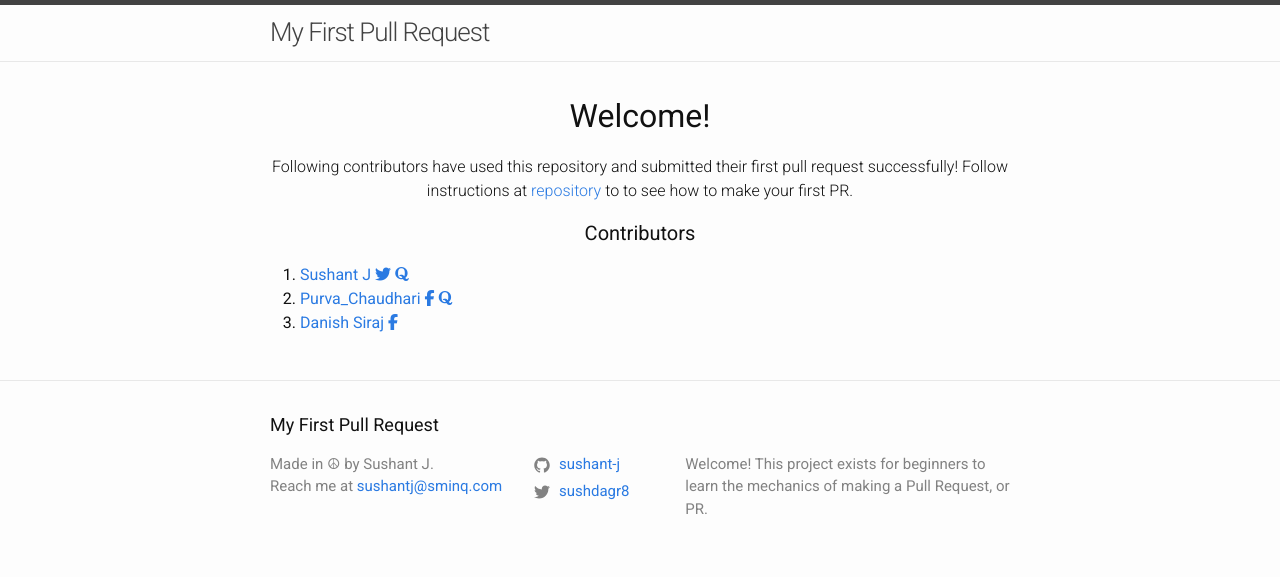
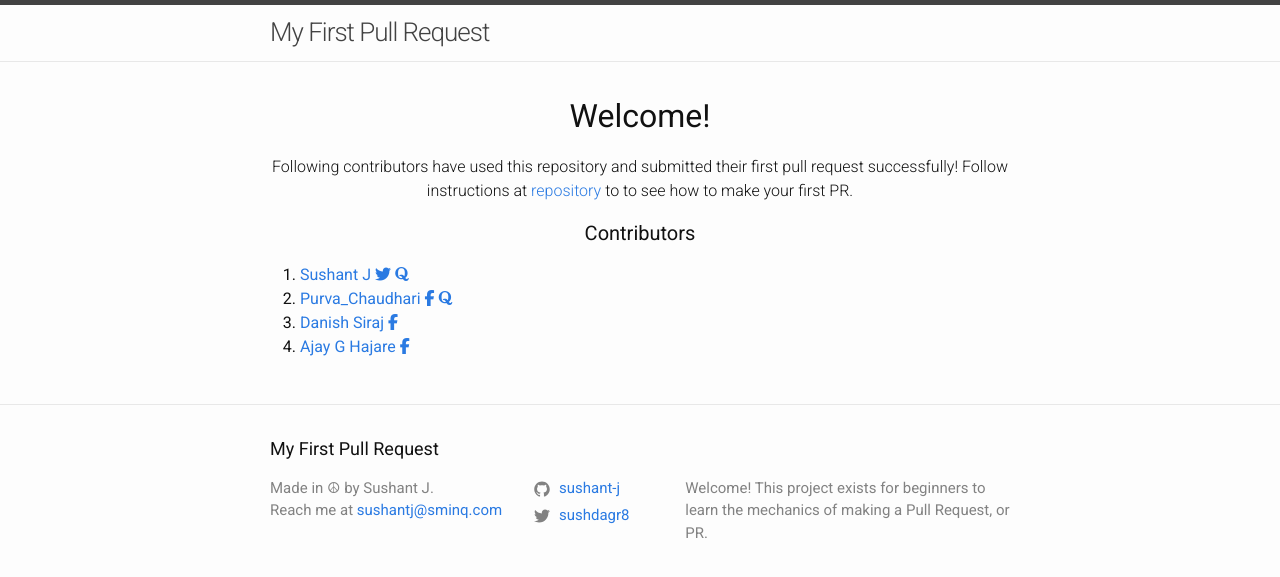
Before and after one commit to sushant-j/my-first-pull-request, a Jekyll site: the page built from index.md, in a window 1280 px wide. Shown: the top 577 px of the page. Built offline with Jekyll 4.4.1, drawn with Linux system fonts in a browser that asks for light colours; nearby versions of some CDN libraries.

Commit message:
My details are added in the homePage!

```diff
--- a/_layouts/home.html
+++ b/_layouts/home.html
@@ -41,5 +41,13 @@
         <i class="fa fa-facebook"></i>
       </a>
     </li>
+	<li>
+      <a href="https://github.com/AjayH1997">
+        Ajay G Hajare
+      </a>
+      <a href="https://www.facebook.com/ajayghajare">
+        <i class="fa fa-facebook"></i>
+      </a>
+    </li>
   </ol>
 </div>
```
